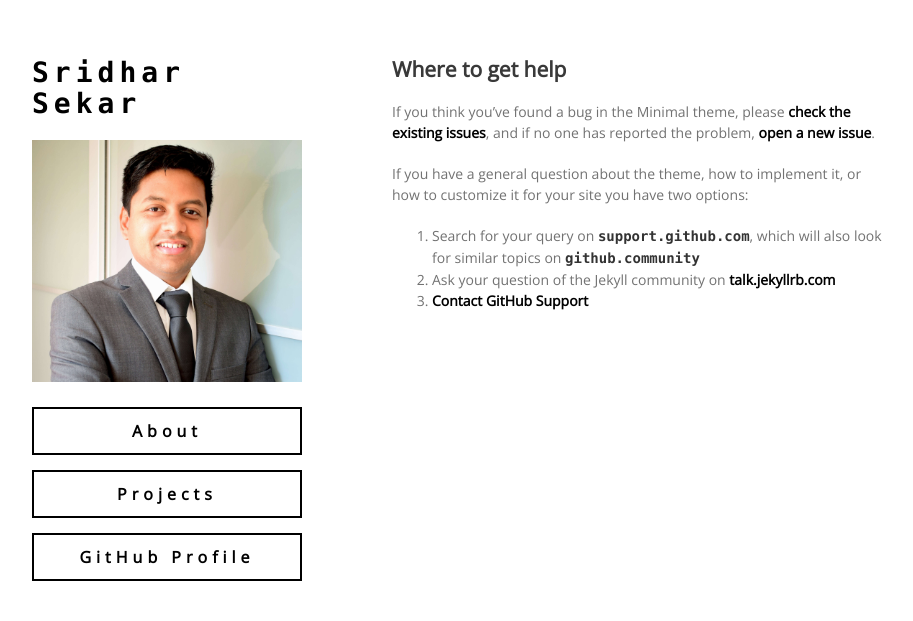
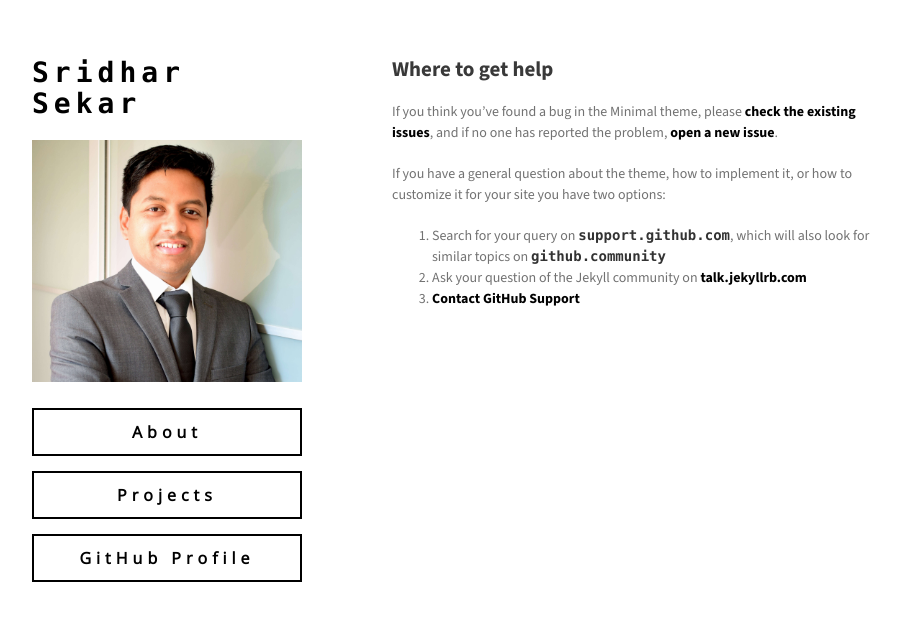
Before and after one commit to sridhar-portfolio/sridhar-portfolio.github.io, a Jekyll site: the page built from docs/SUPPORT.md, in a window 1280 px wide. Shown: the top 621 px of the page, without its empty margins (178-1091 px from the left). Built offline with Jekyll 4.4.1, drawn with Linux system fonts in a browser that asks for light colours; our own code applies the rules of GitHub Pages for plain Markdown files; the repository's description, which GitHub fills in, is left out.

Commit message:
Update jekyll-theme-minimal.scss

```diff
--- a/_sass/jekyll-theme-minimal.scss
+++ b/_sass/jekyll-theme-minimal.scss
@@ -4,9 +4,9 @@
 body {
   background-color: #fff;
   padding:50px;
-  font: 14px/1.5 "Open Sans", "Helvetica Neue", Helvetica, Arial, sans-serif;
+  font: 14px/1.5 "Source Sans 3", "Helvetica Neue", Helvetica, Arial, sans-serif;
   color:#727272;
-  font-weight:400;
+  font-weight:200;
 }
 
 h1, h2, h3, h4, h5, h6 {
```
